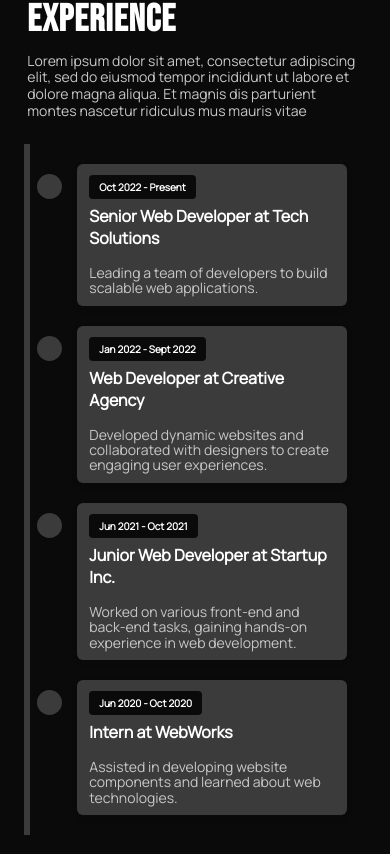
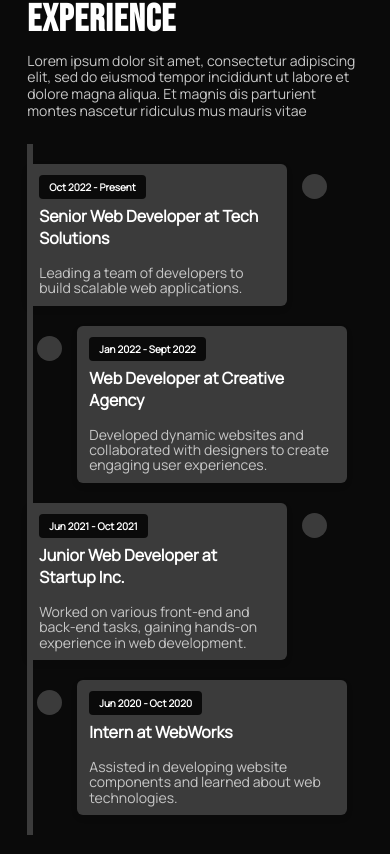
Before and after one commit to moetez96/web-portfolio, a React (Create React App) app: page / in a window 390 px wide. Shown: the part 1770-2624 px from the top of the page. Built offline with nearby package versions, Linux system fonts and the light colour scheme.

Commit message:
Add Framer Motion

```diff
--- a/package.json
+++ b/package.json
@@ -12,8 +12,10 @@
     "@testing-library/jest-dom": "^5.17.0",
     "@testing-library/react": "^13.4.0",
     "@testing-library/user-event": "^13.5.0",
+    "framer-motion": "^11.2.10",
     "react": "^18.3.1",
     "react-dom": "^18.3.1",
+    "react-intersection-observer": "^9.10.3",
     "react-scripts": "5.0.1",
     "web-vitals": "^2.1.4"
   },
--- a/src/components/cards/ExperienceCard.js
+++ b/src/components/cards/ExperienceCard.js
@@ -1,32 +1,33 @@
-import "../../styles/cards/experience-card.css";
-import React, {useEffect, useState} from "react";
+import { motion, useAnimation } from "framer-motion";
+import React, { useEffect } from "react";
+import {useInView} from "react-intersection-observer";
 
-function ExperienceCard({exp, index}) {
-
-    const [isMobile, setIsMobile] = useState(window.innerWidth <= 768);
+function ExperienceCard({ exp, index }) {
+    const controls = useAnimation();
+    const { ref, inView } = useInView();
 
     useEffect(() => {
-        const handleResize = () => {
-            setIsMobile(window.innerWidth <= 768);
-        };
-
-        window.addEventListener("resize", handleResize);
-
-        return () => {
-            window.removeEventListener("resize", handleResize);
-        };
-    }, []);
+        if (inView) {
+            controls.start({ opacity: 1, y: 0 });
+        }
+    }, [controls, inView]);
 
     return (
-        <div className={`timeline-item ${isMobile ? 'right' : index % 2 === 0 ? 'left' : 'right'}`}
-            key={index} >
+        <motion.div
+            className={`timeline-item ${index % 2 === 0 ? 'left' : 'right'}`}
+            key={index}
+            ref={ref}
+            initial={{ opacity: 0, y: 100 }}
+            animate={controls}
+            transition={{ duration: 0.6, delay: index * 0.2 }}
+        >
             <div className="timeline-item-content">
                 <span className="tag">{exp.date}</span>
                 <h3>{exp.title}</h3>
                 <p>{exp.description}</p>
                 <span className="circle" />
             </div>
-        </div>
+        </motion.div>
     );
 }
 
--- a/src/components/layout/Experience.js
+++ b/src/components/layout/Experience.js
@@ -1,8 +1,11 @@
 import "../../styles/experience.css";
+import "../../styles/cards/experience-card.css";
+import { motion, useAnimation } from "framer-motion";
+import { useInView } from "react-intersection-observer";
+import React from "react";
 import ExperienceCard from "../cards/ExperienceCard";
 
 function Experience() {
-
     const experiences = [
         {
             date: 'Oct 2022 - Present',
@@ -26,6 +29,15 @@ function Experience() {
         }
     ];
 
+    const controls = useAnimation();
+    const { ref, inView } = useInView();
+
+    React.useEffect(() => {
+        if (inView) {
+            controls.start({ opacity: 1, y: 0 });
+        }
+    }, [controls, inView]);
+
     return (
         <div className="experience-wrapper">
             <div className="experience-container">
@@ -36,13 +48,21 @@ function Experience() {
                         mauris vitae</p>
                 </div>
 
-                <div className="experience-timeline-container">
-                    <div className="timeline">
+                <div className="experience-timeline-container" ref={ref}>
+                    <motion.div
+                        className="timeline"
+                        animate={controls}
+                    >
                         {experiences.map((exp, index) => (
-                            <ExperienceCard exp={exp} index={index}/>
+                            <ExperienceCard exp={exp} index={index} key={index} />
                         ))}
-                        <div className="vertical-line"></div>
-                    </div>
+                        <motion.div
+                            className="vertical-line"
+                            initial={{ scaleY: 0 }}
+                            animate={{ scaleY: 1 }}
+                            transition={{ duration: 0.6, delay: 0.3 }}
+                        />
+                    </motion.div>
                 </div>
             </div>
         </div>
```
Also changed, not shown: 1 other file (tests, documents, lock files or other folders).
